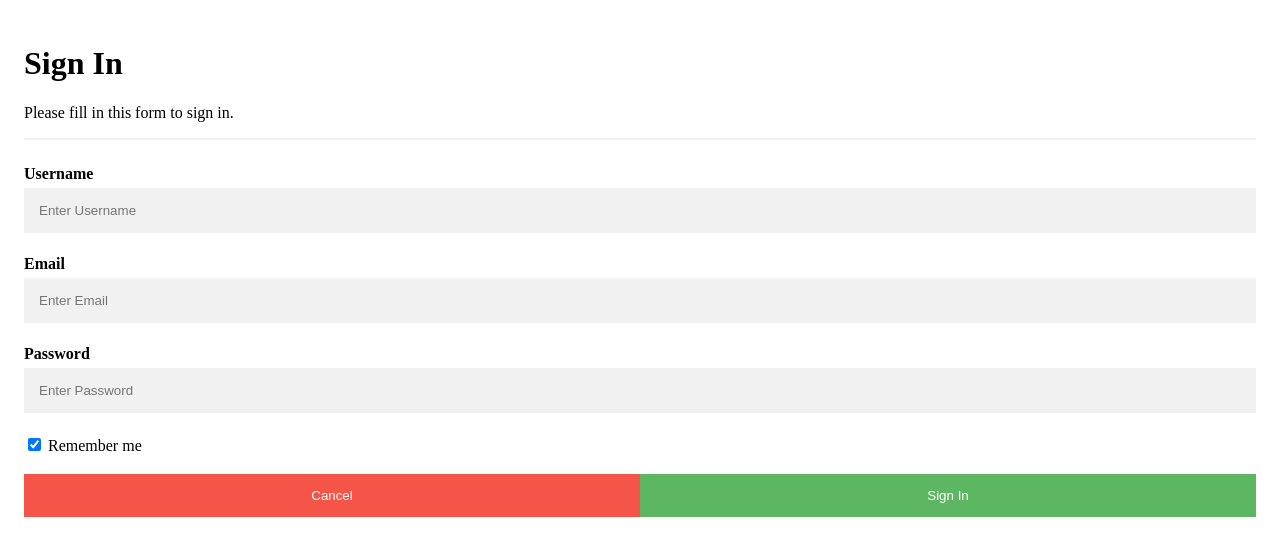
After one commit to darkTeaLeaf/cross_service, a Django app: page /user/signin/ in a window 1280 px wide. The commit adds this page. Shown: the top 556 px of the page. Run offline with Django 3.2, Linux system fonts and the light colour scheme.

Commit message:
Add a template for signin
Now you can access it, but it's a stub

```diff
--- a/user/static/css/signup.css
+++ b/user/static/css/signup.css
@@ -43,7 +43,7 @@ button:hover {
 }
 
 /* Float cancel and signup buttons and add an equal width */
-.cancelbtn, .signupbtn {
+.cancelbtn, .signupbtn, .signinbtn {
   float: left;
   width: 50%;
 }
@@ -62,7 +62,8 @@ button:hover {
 
 /* Change styles for cancel button and signup button on extra small screens */
 @media screen and (max-width: 300px) {
-  .cancelbtn, .signupbtn {
+  .cancelbtn, .signupbtn, .signinbtn {
     width: 100%;
+    display: inline-block;
   }
 }
--- /dev/null
+++ b/user/templates/user/signin.html
@@ -0,0 +1,45 @@
+{% load staticfiles %}
+
+<!DOCTYPE html>
+<html lang="en">
+<head>
+    <meta charset="UTF-8">
+    <title>Sign In</title>
+</head>
+<body>
+
+    <div class="container">
+    <h1>Sign In</h1>
+    <p>Please fill in this form to sign in.</p>
+    <hr>
+
+        <form action="" method="post" role="form">
+
+    <label for="username"><b>Username</b></label>
+    <input type="text" placeholder="Enter Username" name="username" required>
+
+    <label for="email"><b>Email</b></label>
+    <input type="text" placeholder="Enter Email" name="email" required>
+
+    <label for="psw"><b>Password</b></label>
+    <input type="password" placeholder="Enter Password" name="psw" required>
+
+    <label>
+      <input type="checkbox" checked="checked" name="remember" style="margin-bottom:15px"> Remember me
+    </label>
+
+    <div class="clearfix">
+      <button type="button" class="cancelbtn">Cancel</button>
+      <button type="submit" class="signinbtn">Sign In</button>
+    </div>
+    {% csrf_token %}
+
+    </form>
+
+  </div>
+
+    <!-- Theme CSS -->
+    <link href="{% static 'css/signup.css' %}" rel="stylesheet">
+
+</body>
+</html>
--- a/user/urls.py
+++ b/user/urls.py
@@ -5,5 +5,6 @@ from . import views
 
 urlpatterns = [
     url(r'^signup/$', views.CreateUserView.as_view(), name='signup'),
+    url(r'^signin/$', views.CreateUserView.as_view(template_name='user/signin.html'), name='login'),
     # url(r'^$', views.user_info, name='user_card_info'),
 ]
```
